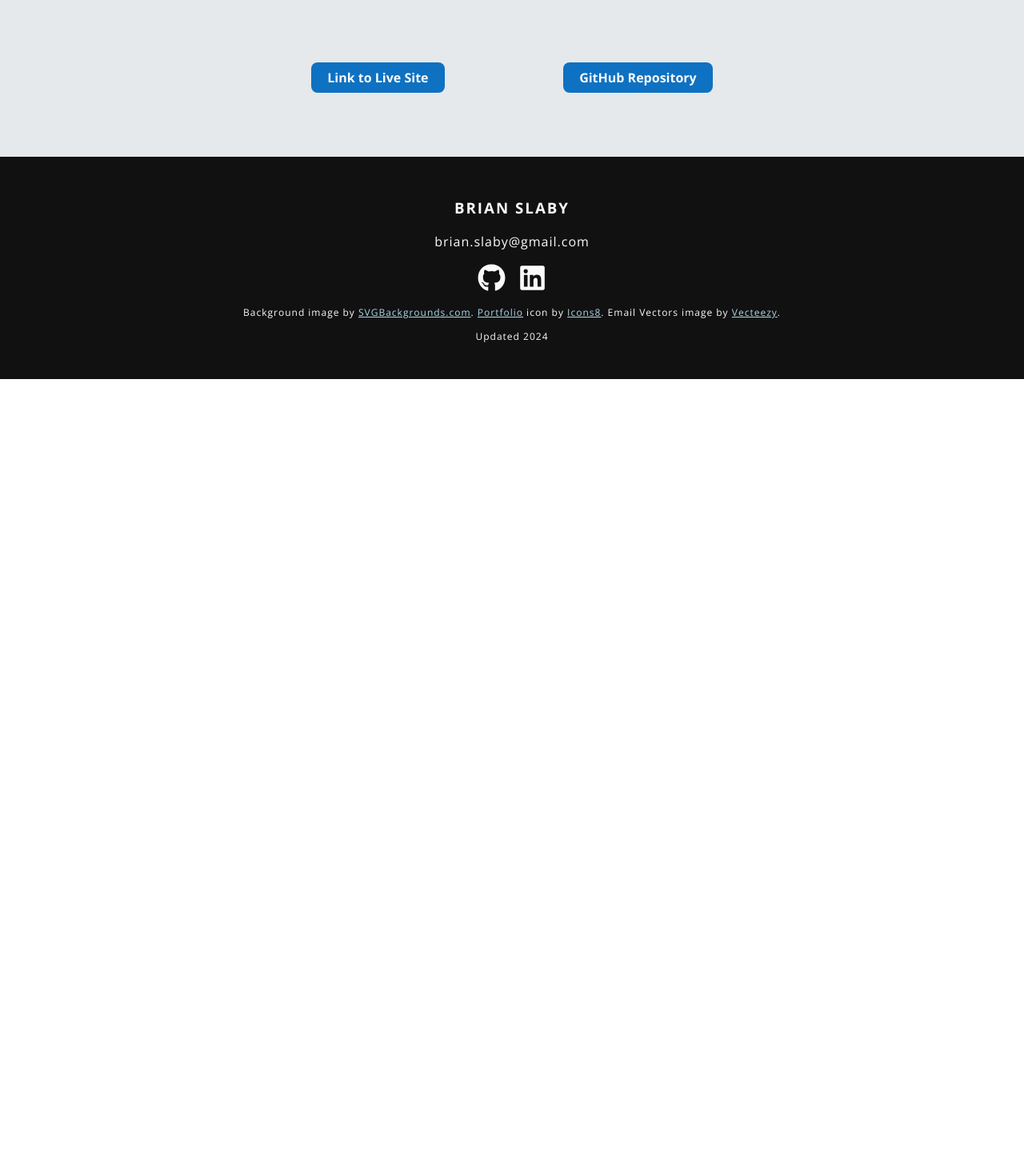
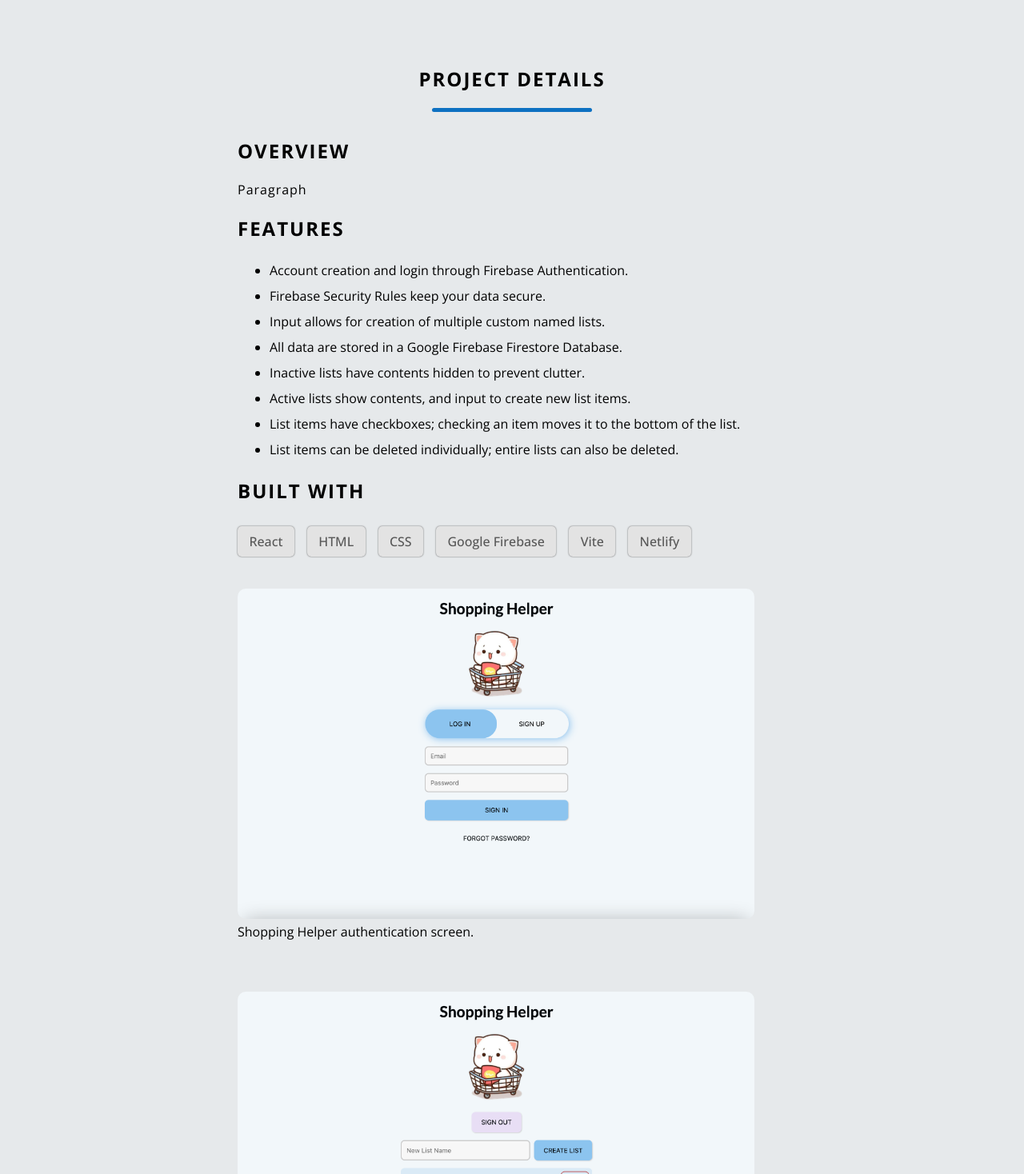
Before and after one commit to BrianSlaby/my-portfolio, a React (Vite) app: page /shopping-helper in a window 1280 px wide. Shown: the part 802-2270 px from the top of the page at 80% size. Before the commit the page ends 1276 px from the top, so only its background shows below. Built offline with nearby package versions, Linux system fonts and the light colour scheme.

Commit message:
drafted most of Shopping Helper page content.

```diff
--- a/src/components/home/About.tsx
+++ b/src/components/home/About.tsx
@@ -21,21 +21,21 @@
 
                 <div className="section-col">
                     <h3>My Skills</h3>
-                    <div className="skills-container">
-                        <div className="skill"> JavaScript </div>
-                        <div className="skill"> TypeScript </div>
-                        <div className="skill"> React </div>
-                        <div className="skill"> HTML </div>
-                        <div className="skill"> CSS </div>
-                        <div className="skill"> SQL </div>
-                        <div className="skill"> Git </div>
-                        <div className="skill"> GitHub </div>
-                        <div className="skill"> Google Firebase </div>
-                        <div className="skill"> Jasmine </div>
-                        <div className="skill"> npm </div>
-                        <div className="skill"> Vite </div>
-                        <div className="skill"> Netlify </div>
-                    </div>
+                    <ul className="skills-container">
+                        <li className="skill"> JavaScript </li>
+                        <li className="skill"> TypeScript </li>
+                        <li className="skill"> React </li>
+                        <li className="skill"> HTML </li>
+                        <li className="skill"> CSS </li>
+                        <li className="skill"> SQL </li>
+                        <li className="skill"> Git </li>
+                        <li className="skill"> GitHub </li>
+                        <li className="skill"> Google Firebase </li>
+                        <li className="skill"> Jasmine </li>
+                        <li className="skill"> npm </li>
+                        <li className="skill"> Vite </li>
+                        <li className="skill"> Netlify </li>
+                    </ul>
                 </div>
             </div>
         </section>
--- /dev/null
+++ b/src/components/shopping-helper/Features.tsx
@@ -0,0 +1,22 @@
+import React from "react"
+
+
+export default function Features(): React.ReactNode {
+
+
+    return (
+        <>
+            <h2>Features</h2>
+                <ul className="features-container">
+                    <li>Account creation and login through Firebase Authentication.</li>
+                    <li>Firebase Security Rules keep your data secure.</li>
+                    <li>Input allows for creation of multiple custom named lists.</li>
+                    <li>All data are stored in a Google Firebase Firestore Database.</li>
+                    <li>Inactive lists have contents hidden to prevent clutter.</li>
+                    <li>Active lists show contents, and input to create new list items.</li>
+                    <li>List items have checkboxes; checking an item moves it to the bottom of the list.</li>
+                    <li>List items can be deleted individually; entire lists can also be deleted.</li>
+                </ul>
+        </>
+    )
+}
--- /dev/null
+++ b/src/components/shopping-helper/Overview.tsx
@@ -0,0 +1,12 @@
+import React from "react"
+
+
+export default function Overview(): React.ReactNode {
+
+    return (
+        <>
+            <h2>Overview</h2>
+            <p>Paragraph</p>
+        </>
+    )
+}
--- /dev/null
+++ b/src/components/shopping-helper/Tech.tsx
@@ -0,0 +1,21 @@
+import React from "react"
+
+
+export default function Tech(): React.ReactNode {
+
+
+    return (
+        <>
+            <h2>Built With</h2>
+
+            <ul className="tech-container">
+                <li className="tech">React</li>
+                <li className="tech">HTML</li>
+                <li className="tech">CSS</li>
+                <li className="tech">Google Firebase</li>
+                <li className="tech">Vite</li>
+                <li className="tech">Netlify</li>
+            </ul>
+        </>
+    )
+}
--- a/src/index.css
+++ b/src/index.css
@@ -203,18 +203,22 @@
   background-color: var(--lt-gray-clr);
 }
 
-.skills-container {
+.skills-container,
+.tech-container {
   display: flex;
   flex-wrap: wrap;
+  list-style-type: none;
+  padding-left: 0;
 }
 
-.skill {
+.skill,
+.tech {
   background-color: var(--md-gray-clr);
   color: var(--dk-gray-clr);
   font-weight: 500;
   border-radius: 5px;
   padding: 0.5em 0.9em;
-  margin: 0.5em;
+  margin: 0.5em 1em 0.5em 0;
   box-shadow: 0 0 2px var(--dk-gray-clr);
 }
 
@@ -257,11 +261,35 @@
   padding-bottom: 3em;
 }
 
+.project-details-section {
+  max-width: 750px;
+  margin: 0 auto;
+}
+
+.features-container {
+  line-height: 2em;
+}
+
+.gallery-container {
+  display: flex;
+  flex-direction: column;
+  gap: 2em;
+}
+
+.gallery-figure {
+  margin-left: 0;
+}
+
+.gallery-img {
+  border-radius: 10px;
+  width: 100%;
+}
+
 .project-links-container {
   display: flex;
-  justify-content: space-around;
+  justify-content: flex-start;
+  gap: 3em;
   margin: 2em auto;
-  max-width: 650px;
 }
 
 /* ==========================
--- a/src/pages/Quizzical.tsx
+++ b/src/pages/Quizzical.tsx
@@ -12,12 +12,18 @@
 
 
 
+            <section>
+                <div className="section-header">
+                    <h2>Project Details</h2>
+                    <div className="accent-line">  </div>
+                </div>
 
 
-            <ProjectLinks
-                liveUrl="https://quizzical-bslaby.netlify.app/"
-                githubUrl="https://github.com/BrianSlaby/quizzical"
-            />
+                <ProjectLinks
+                    liveUrl="https://quizzical-bslaby.netlify.app/"
+                    githubUrl="https://github.com/BrianSlaby/quizzical"
+                />
+            </section>
 
         </div>
     )
--- a/src/pages/ShoppingHelper.tsx
+++ b/src/pages/ShoppingHelper.tsx
@@ -1,6 +1,9 @@
 import React from "react"
 import ProjectHero from "../components/project-page/ProjectHero"
 import ProjectLinks from "../components/project-page/ProjectLinks"
+import Overview from "../components/shopping-helper/Overview"
+import Features from "../components/shopping-helper/Features"
+import Tech from "../components/shopping-helper/Tech"
 
 export default function ShoppingHelper(): React.ReactNode {
 
@@ -10,12 +13,54 @@
                 title="Shopping Helper"
                 description="This page contains details about the Shopping Helper app including an overview of its functionality, the technology used to build it, and links to the deployed project and source code." />
 
+            <section className="project-details-section">
+                <div className="section-header">
+                    <h2>Project Details</h2>
+                    <div className="accent-line">  </div>
+                </div>
+
+                <Overview />
+
+                <Features />
+
+                <Tech />
+
+                <div className="gallery-container">
+                    <figure className="gallery-figure">
+                        <img
+                            className="gallery-img"
+                            src="/public/images/shopping-helper-capture.png"
+                            alt=""
+                        />
+                        <figcaption>Shopping Helper authentication screen.</figcaption>
+                    </figure>
+
+                    <figure className="gallery-figure">
+                        <img
+                            className="gallery-img"
+                            src="/public/images/shopping-helper-capture2.png"
+                            alt=""
+                        />
+                        <figcaption>Logged in UI with example lists, all collapsed.</figcaption>
+                    </figure>
+
+                    <figure className="gallery-figure">
+                        <img
+                            className="gallery-img"
+                            src="/public/images/shopping-helper-capture3.png"
+                            alt=""
+                        />
+                        <figcaption>Logged in UI with a list open.</figcaption>
+                    </figure>
 
 
-            <ProjectLinks
-                liveUrl="https://shopping-helper-list-organizer.netlify.app/"
-                githubUrl="https://github.com/BrianSlaby/shopping-helper"
-            />
+                </div>
+
+                <ProjectLinks
+                    liveUrl="https://shopping-helper-list-organizer.netlify.app/"
+                    githubUrl="https://github.com/BrianSlaby/shopping-helper"
+                />
+            </section>
 
         </div>
     )
--- a/src/pages/ThirteenthAge.tsx
+++ b/src/pages/ThirteenthAge.tsx
@@ -10,12 +10,18 @@
                 title="13th Age Monster Tracker"
                 description="This page contains details about the 13th Age Monster Tracker app including an overview of its functionality, the technology used to build it, and links to the deployed project and source code." />
 
+            <section>
+                <div className="section-header">
+                    <h2>Project Details</h2>
+                    <div className="accent-line">  </div>
+                </div>
 
 
-            <ProjectLinks
-                liveUrl="https://13th-age-monster-tracker.netlify.app/"
-                githubUrl="https://github.com/BrianSlaby/13a-dmg-tracker"
-            />
+                <ProjectLinks
+                    liveUrl="https://13th-age-monster-tracker.netlify.app/"
+                    githubUrl="https://github.com/BrianSlaby/13a-dmg-tracker"
+                />
+            </section>
 
         </div>
     )
```
Also changed, not shown: public/images/shopping-helper-capture2.png (added), public/images/shopping-helper-capture3.png (added).
